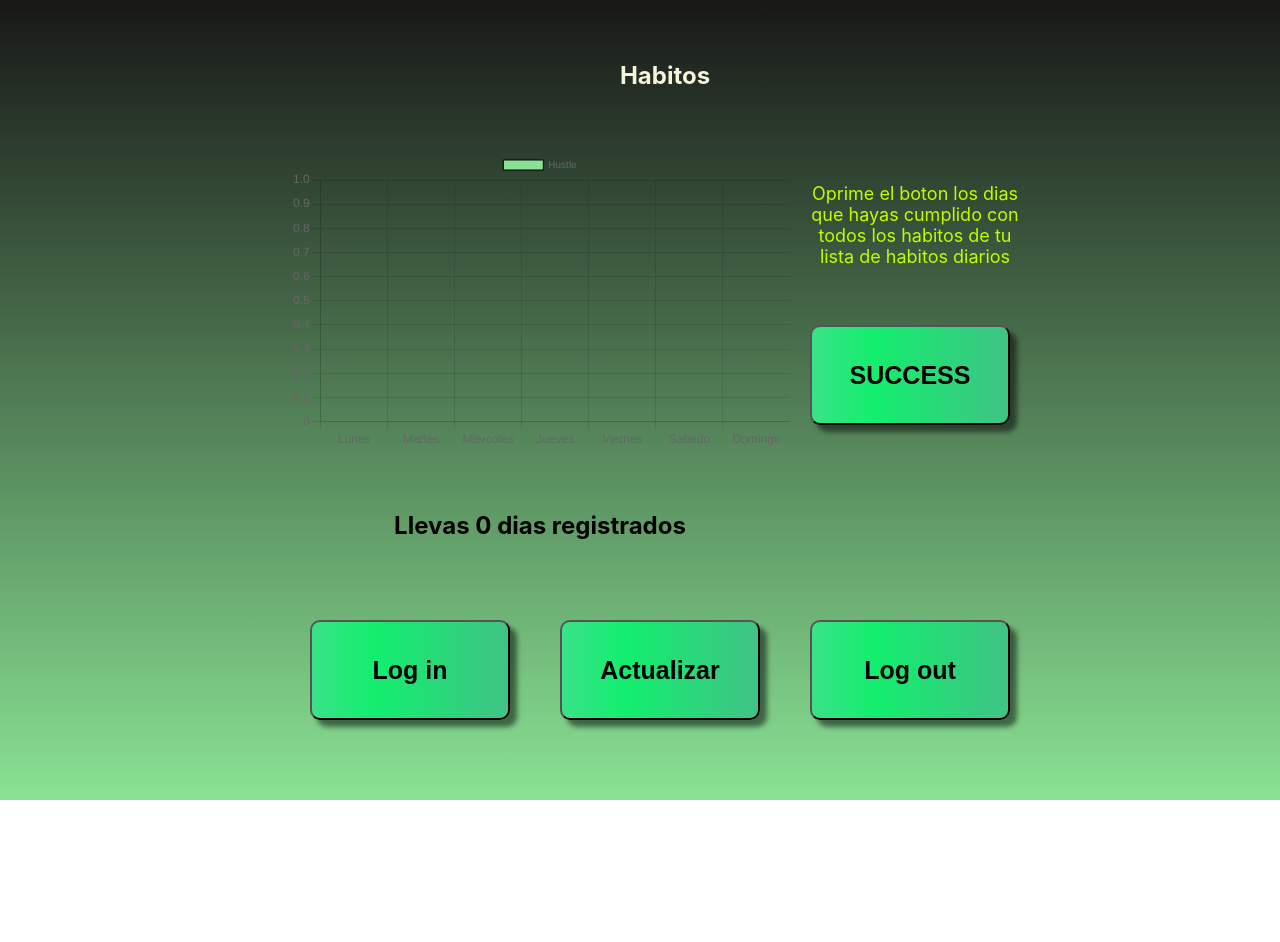
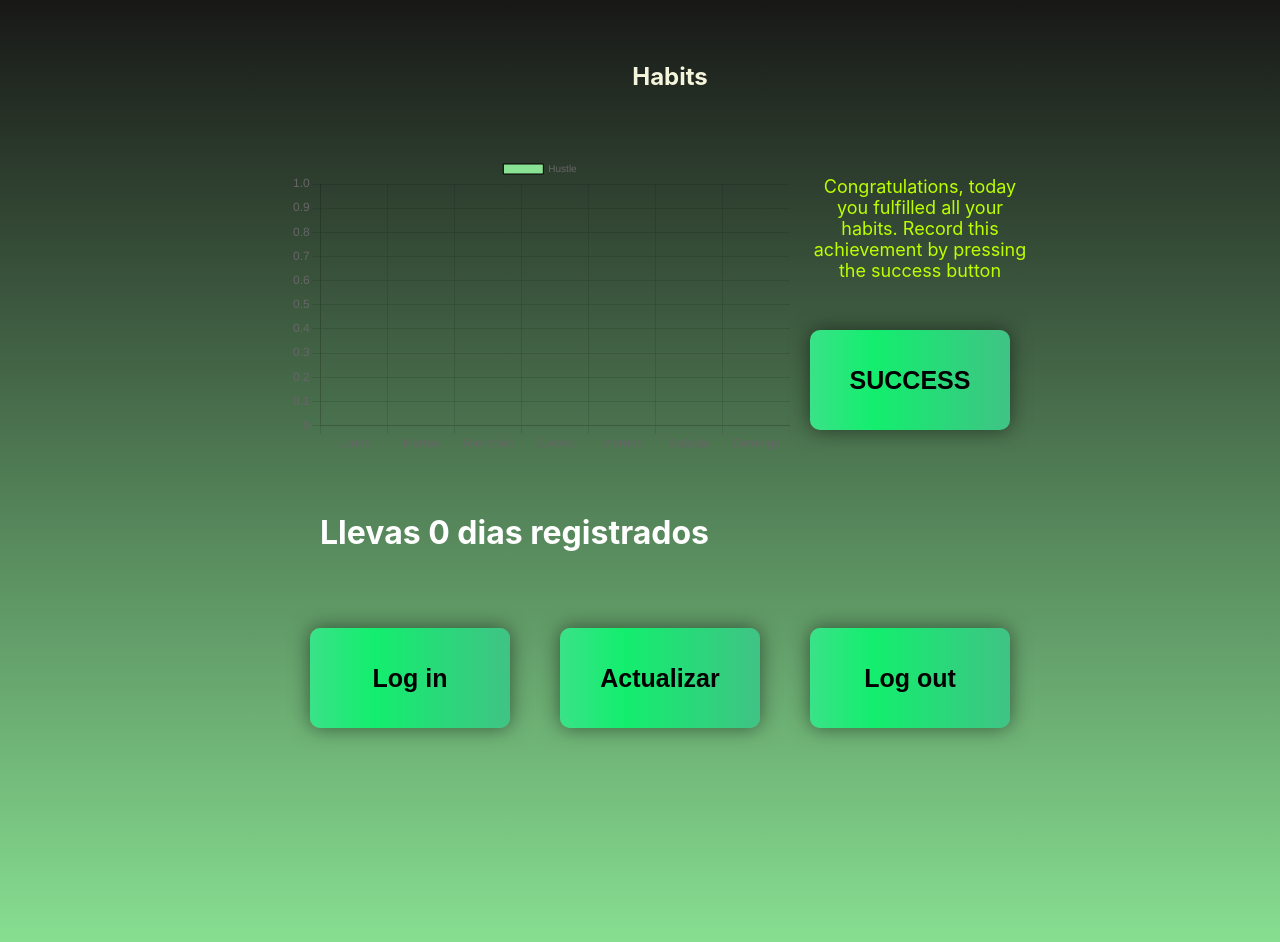
Before and after one commit to Darudaniel/habits, a React (Create React App) app: page / in a window 1280 px wide. Shown: the top 942 px of the page. Before the commit the page ends 800 px from the top, so only its background shows below. Built offline with nearby package versions, Linux system fonts and the light colour scheme; no server answers; the database is empty; the HTML template or start-up script is replaced by a standard one.

Commit message:
styles update

```diff
--- a/src/App.js
+++ b/src/App.js
@@ -4,38 +4,14 @@ import { collection, getDocs, addDoc } from "firebase/firestore";
 import db, { logout, signWithGoogle } from './firebase/firebaseConfig';
 import SuccessButton from './components/SuccessButton';
 import { Chart as ChartJS, registerables } from 'chart.js';
-import { Chart } from 'react-chartjs-2'
 import { Bar } from 'react-chartjs-2'
 
 function App() {
   ChartJS.register(...registerables);
 
   const [diasRegister, setDiasRegister] = useState('nada')
-  const [name, setName] = useState('')
   const [diasList,  setDiasList] = useState({})
 
-  const userName = () => {
-    if (localStorage.getItem("name")) {
-      setName(localStorage.getItem("name"))
-    } else {
-      console.log('no se puedo extraer "name" del localStorage')
-    }
-  }
-
-
-  //EXPLICACION
-  // useEffect(() => {
-  //   const obtenerDatos = async() => {
-  //     const datos = await getDocs(collection(db, 'usuarios'));
-  //     //para acceder a los datos del primer registro
-  //     console.log(datos.docs[0].data())
-  //     //para acceder a todos los datos
-  //     datos.forEach((documento) => {
-  //       console.log(documento.data());
-  //     })
-  //   }
-  //   obtenerDatos();
-  // }, [])
 
   const getDataFromFirebase = async () => {
     const querySnapshot = await getDocs(collection(db, "dias-completos"));
@@ -88,7 +64,7 @@ function App() {
 
   const addDataToFirebase = async (documento, datos) => {
     try {
-      const docRef = await addDoc(collection(db, documento), datos);
+      await addDoc(collection(db, documento), datos);
       console.log("Datos registrados en la base de datos");
     } catch (e) {
       console.error("Error agregando documento: ", e);
@@ -105,7 +81,6 @@ function App() {
 
   const testLog = () => {
     console.log(localStorage.getItem("name"))
-    setName(localStorage.getItem("name"))
   }
 
   const graphicData = {
@@ -145,15 +120,14 @@ function App() {
 
   useEffect(() => {
     getDataFromFirebase()
-    testLog()
   }, [])
 
   return (
     <div className="App">
       <section className="container">
-        <h1 className='title'>Habitos</h1>
+        <h1 className='title'>Habits</h1>
         <Bar className='graphic' data={graphicData} options={graphicOptions} />
-        <p className='indication'>Oprime el boton los dias que hayas cumplido con todos los habitos de tu lista de habitos diarios</p>
+        <p className='indication'>Congratulations, today you fulfilled all your habits. Record this achievement by pressing the success button</p>
         <div className='button-container'>
           <SuccessButton task={addTask} text="SUCCESS" />
         </div>
--- a/src/firebase/firebaseConfig.js
+++ b/src/firebase/firebaseConfig.js
@@ -32,10 +32,7 @@ export const logout = async () => {
 export const signWithGoogle = () => {
   signInWithPopup(auth, provider)
   .then((result) => {
-    // This gives you a Google Access Token. You can use it to access the Google API.
-    const credential = GoogleAuthProvider.credentialFromResult(result);
-    const token = credential.accessToken;
-    // The signed-in user info.
+
     const user = result.user;
     const name = user.displayName
     const email = user.email
@@ -44,14 +41,8 @@ export const signWithGoogle = () => {
     localStorage.setItem("email", email)
     // ...
   }).catch((error) => {
-    // Handle Errors here.
-    const errorCode = error.code;
-    const errorMessage = error.message;
-    // The email of the user's account used.
-    const email = error.customData.email;
-    // The AuthCredential type that was used.
-    const credential = GoogleAuthProvider.credentialFromError(error);
-    // ...
+
+    console.error(error)
   });
 }
 
--- a/src/styles/App.css
+++ b/src/styles/App.css
@@ -3,22 +3,19 @@
 }
 
 .App {
-	width: 100%;
 	display: flex;
 	flex-direction: column;
 	align-items: center;
-	background: rgb(137,226,147);
+	height: 100vh;
 	background: linear-gradient(0deg, rgba(137,226,147,1) 0%, rgba(24,24,23,1) 100%);
-	padding-bottom: 50px;
-	height: 100%;
+	padding-bottom: 160px;
 }
 
 .container {
-	height: 100%;
 	max-width: 700px;
 	display: grid;
 	grid-template-columns: repeat(4, 1fr);
-	grid-template-rows: repeat(5, 1fr);
+	grid-template-rows: repeat(4, 1fr);
 	gap: 0px;
 }
 
@@ -48,8 +45,9 @@
   grid-row-start: 2;
   grid-row-end: span 1;
 	align-self: center;
+	text-align: center;
+	margin: 0 10px;
 	padding: 10px;
-	text-align: center;
 	color: var(--third-color);
 	font-size: 18px;
 }
@@ -68,7 +66,10 @@
   grid-row-start: 4;
   grid-row-end: span 1;
 	align-self: center;
-	text-align: center;
+	text-align: start;
+	padding: 30px;
+	color: white;
+	font-size: 2rem;
 }
 
 .user-name {
--- a/src/styles/SuccessButton.css
+++ b/src/styles/SuccessButton.css
@@ -6,7 +6,9 @@
     background: linear-gradient(90deg, rgba(58,226,136,1) 0%, rgb(19, 238, 110) 32%, rgba(64,195,133,1) 100%);
     font-size: 25px;
     font-weight: 800;
+    border: none;
     border-radius: 10px;
-    box-shadow: 7px 7px 5px rgba(0, 0, 0, 0.5);
+    /* box-shadow: 7px 7px 5px rgba(0, 0, 0, 0.5); */
+    box-shadow: 0px 0px 20px rgba(0, 0, 0, 0.5);
     margin: 20px;
 }
```
Also changed, not shown: 2 other files (tests, documents, lock files or other folders).
